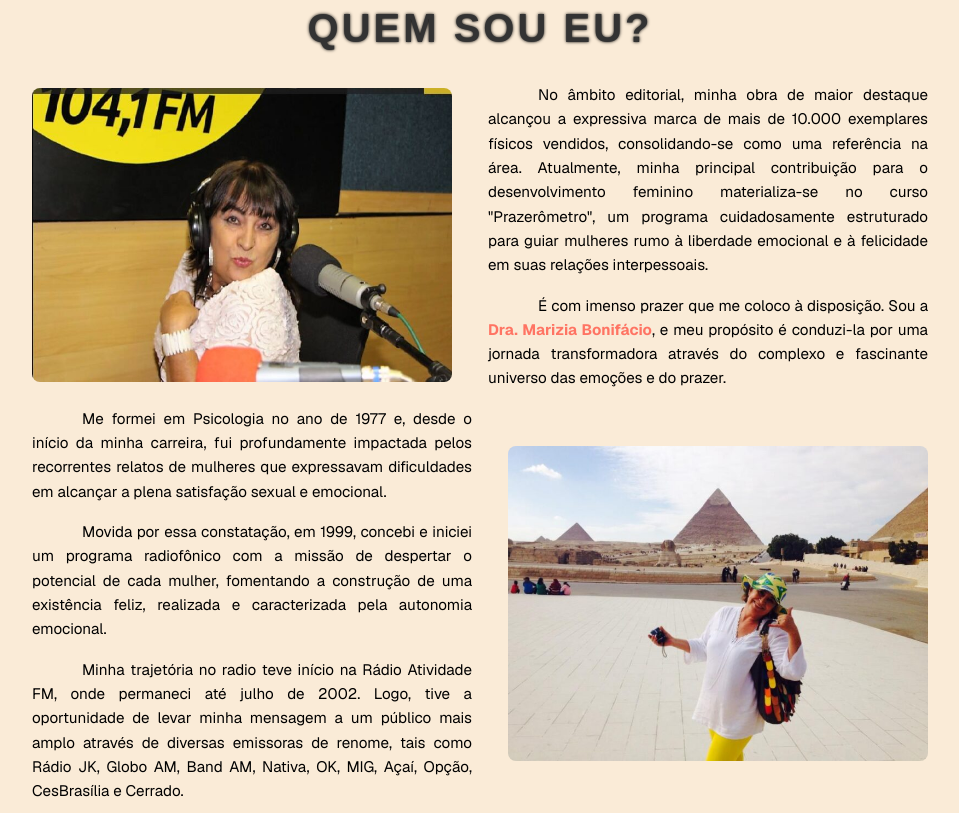
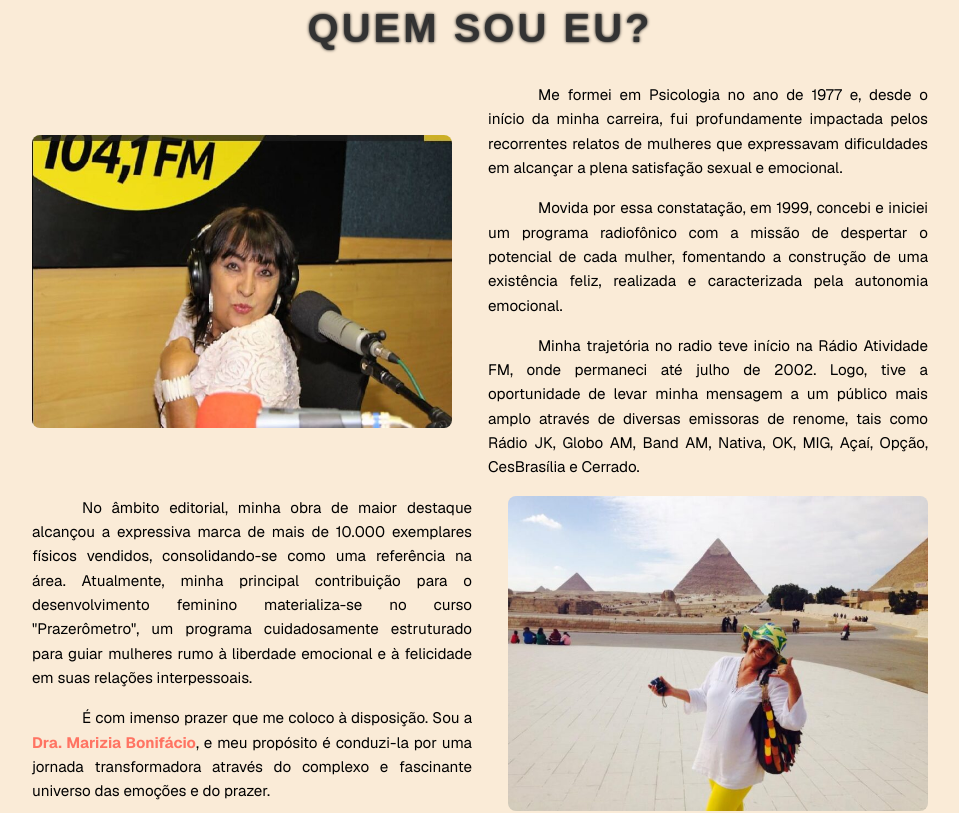
Before and after one commit to loopchaves/marizia-bonifacio, a Next.js app: page /sobre in a window 1280 px wide. Shown: the part 480-1293 px from the top of the page, without its empty margins (160-1119 px from the left). Built offline with nearby package versions, Linux system fonts and the light colour scheme; a web font is replaced by a local one.

Commit message:
Correção do layout da página Sobre

```diff
--- a/src/app/sobre/page.js
+++ b/src/app/sobre/page.js
@@ -7,23 +7,21 @@ export default function Sobre() {
     <main className={styles.container}>
       <Titulo titulo="QUEM SOU EU?" />
       <div className={styles.content}>
-        <div className={styles.imageWrapper}>
         <div className={styles.leftImage}>
           <Image
             src="/radio.jpg"
-              alt="Dra. Marizia Bonifácio na rádio"
+            alt="Dra. Marizia na rádio 104,1FM"
             width={500}
             height={500}
             className={styles.image}
           />
         </div>
-        </div>
         <div className={styles.textContainer}>
           <p>
-            Me formei em Psicologia no ano
-            de 1977 e, desde o início da minha carreira, fui profundamente
-            impactada pelos recorrentes relatos de mulheres que expressavam
-            dificuldades em alcançar a plena satisfação sexual e emocional.
+            Me formei em Psicologia no ano de 1977 e, desde o início da minha
+            carreira, fui profundamente impactada pelos recorrentes relatos de
+            mulheres que expressavam dificuldades em alcançar a plena satisfação
+            sexual e emocional.
           </p>
           <p>
             Movida por essa constatação, em 1999, concebi e iniciei um programa
@@ -56,18 +54,16 @@ export default function Sobre() {
             fascinante universo das emoções e do prazer.
           </p>
         </div>
-        <div className={styles.imageWrapper}>
         <div className={styles.rightImage}>
           <Image
             src="/piramides.jpg"
-              alt="Dra. Marizia Bonifácio nas pirâmides"
+            alt="Dra. Marizia nas pirâmides do Egito"
             width={500}
             height={500}
             className={styles.image}
           />
         </div>
       </div>
-      </div>
     </main>
   );
 }
--- a/src/app/sobre/page.module.css
+++ b/src/app/sobre/page.module.css
@@ -13,32 +13,32 @@
   position: relative;
 }
 
-.imageWrapper {
-  display: flex;
-  justify-content: center;
-  align-items: center;
-}
-
 .leftImage {
   grid-column: 1;
   grid-row: 1;
   margin-right: 20px;
+  display: flex;
+  justify-content: center;
+  align-items: center;
 }
 
 .rightImage {
   grid-column: 2;
   grid-row: 2;
   margin-left: 20px;
+  display: flex;
+  justify-content: center;
+  align-items: center;
 }
 
 .textContainer:nth-of-type(1) {
-  grid-column: 2;
-  grid-row: 1;
+  grid-column: 1;
+  grid-row: 2;
 }
 
 .textContainer:nth-of-type(2) {
-  grid-column: 1;
-  grid-row: 2;
+  grid-column: 2;
+  grid-row: 1;
 }
 
 .image {
```
Lines whose indentation alone changed are shown as unchanged.
